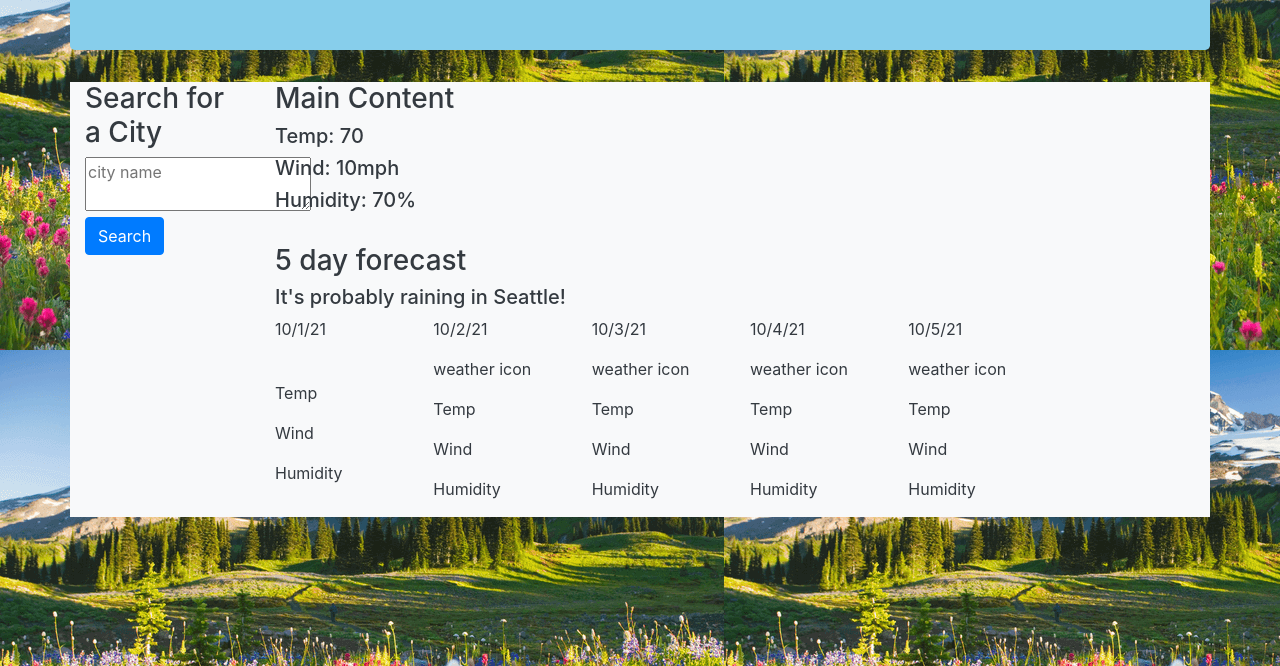
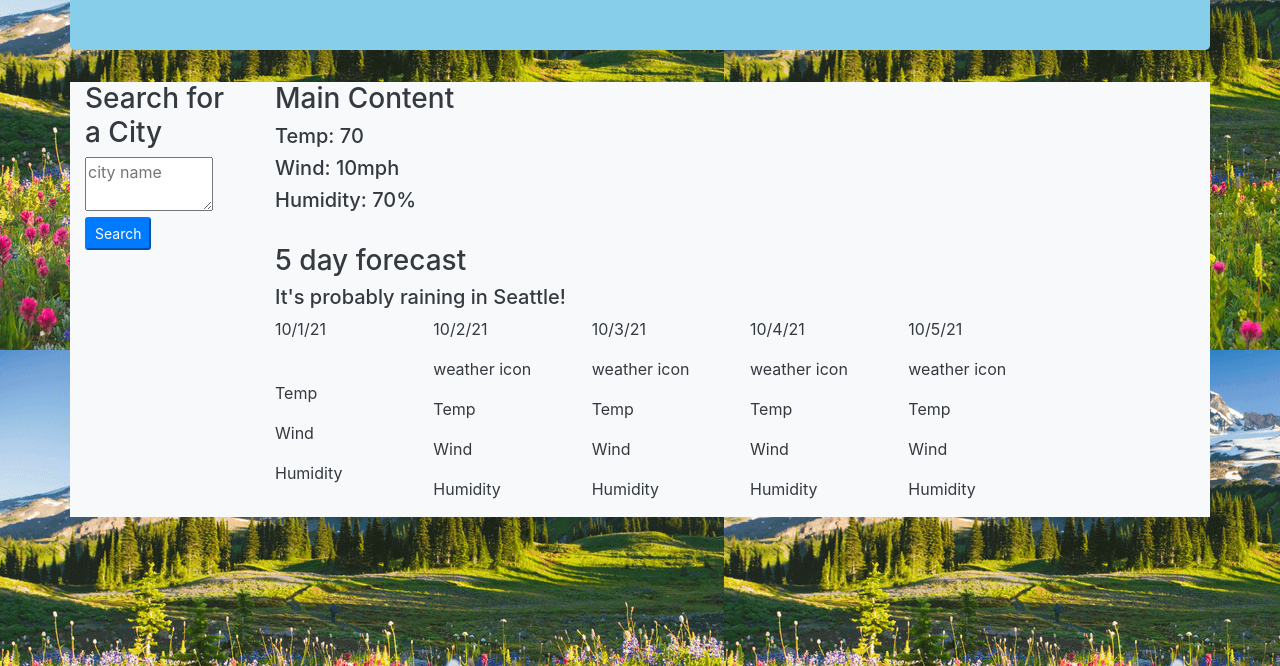
Before and after one commit to cpysden-coder/weather-dashboard, a plain HTML site: page index.html in a window 1280 px wide. Shown: the part 134-800 px from the top of the page. Drawn offline with nearby package versions, Linux system fonts and the light colour scheme.

Commit message:
minor update to textarea

```diff
--- a/assets/css/style.css
+++ b/assets/css/style.css
@@ -5,3 +5,7 @@ body {
 .myJumbotron {
     background-color: #87ceeb;
  }
+
+ textarea {
+     max-width: 80%;
+ }
--- a/index.html
+++ b/index.html
@@ -28,7 +28,7 @@
                 <h3>Search for a City</h3>
                 <textarea id="cityToSearch" placeholder="city name"></textarea>
                 <br>
-                <button type="button" class="btn btn-primary" id="searchBtn">Search</button>
+                <button type="button" class="btn-sm btn-primary" id="searchBtn">Search</button>
                 <p id="appendHere"></p>
 
             </div>
```
